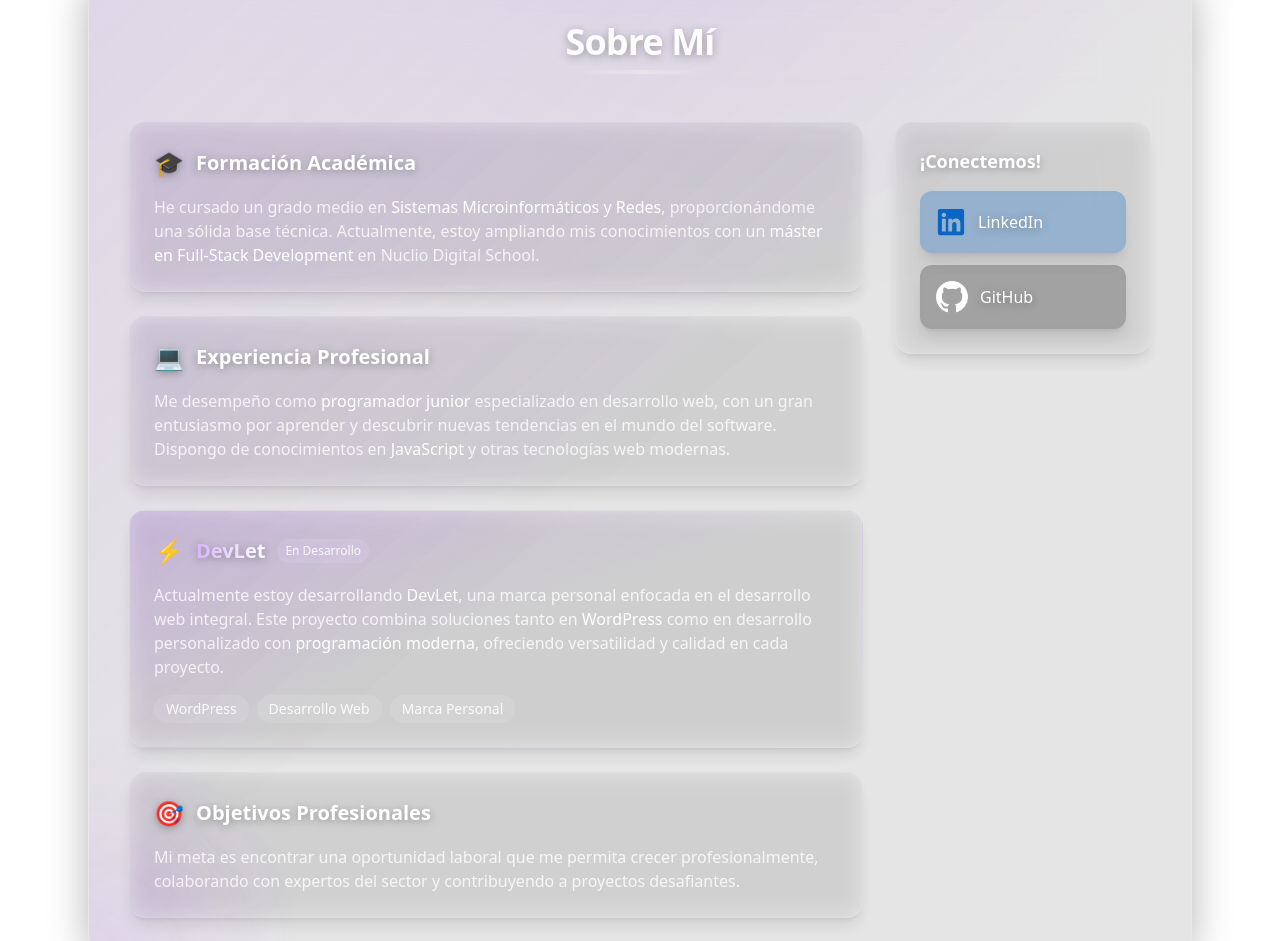
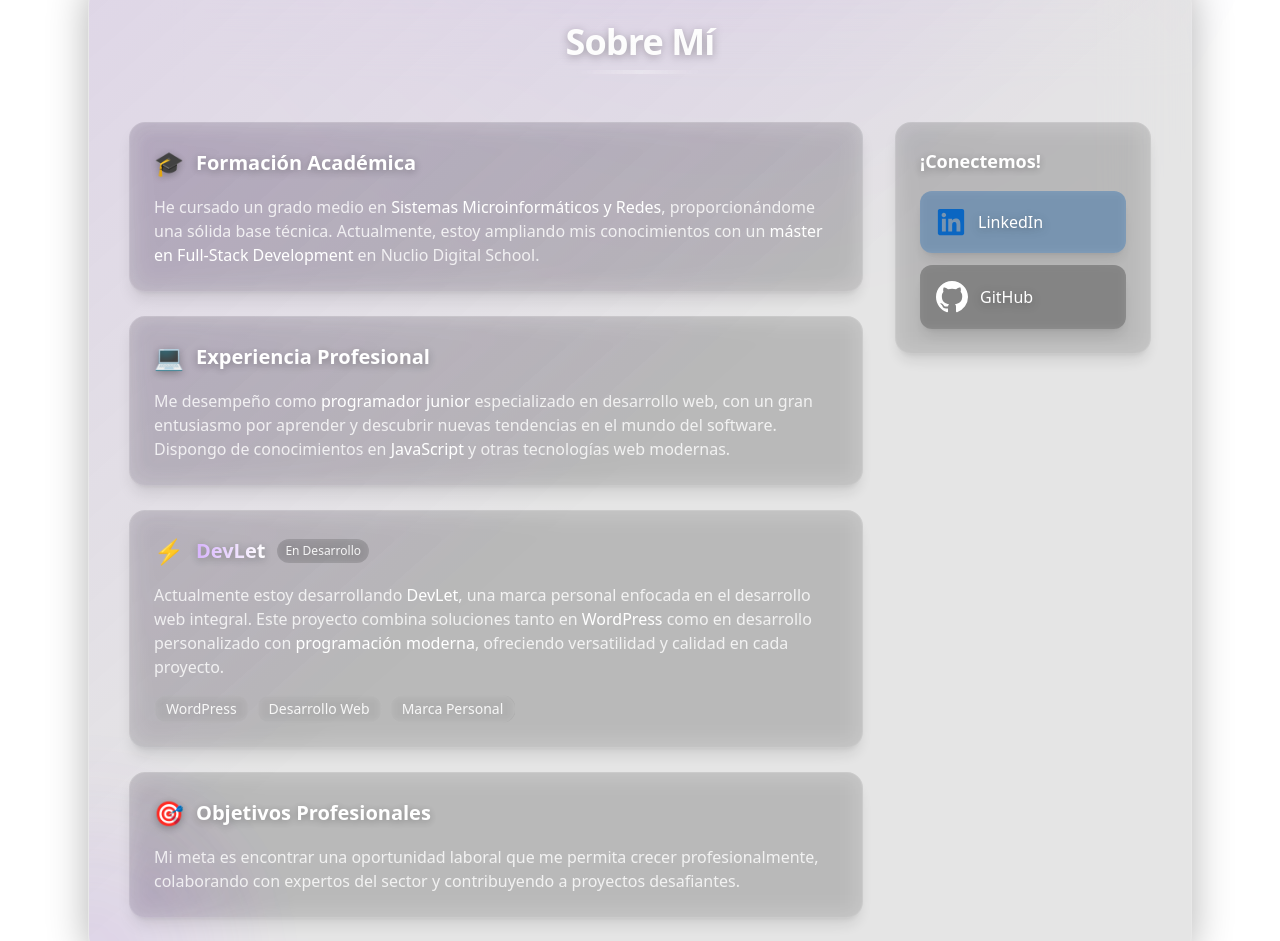
Before and after one commit to nacho995/personal-portfolio, a React (Vite) app in the folder Frontend/: page / in a window 1280 px wide. Shown: the part 979-1920 px from the top of the page. Built offline with nearby package versions, Linux system fonts and the light colour scheme.

Commit message:
IOS FIXES

```diff
--- a/Frontend/src/components/Home/aboutMe.jsx
+++ b/Frontend/src/components/Home/aboutMe.jsx
@@ -27,7 +27,7 @@ export default function AboutMe() {
               initial={{ opacity: 0, y: 20 }}
               animate={{ opacity: 1, y: 0 }}
               transition={{ duration: 0.5 }}
-              className="p-4 sm:p-6 rounded-xl sm:rounded-2xl bg-white/[0.04] border border-white/[0.08] hover:bg-white/[0.06] transition-colors duration-300 backdrop-blur-md shadow-lg"
+              className="p-4 sm:p-6 rounded-xl sm:rounded-2xl bg-black/10 border border-white/10 hover:bg-black/20 transition-colors duration-300 backdrop-blur-md shadow-lg"
             >
               <h2 className="text-lg sm:text-xl font-semibold text-white mb-3 sm:mb-4 flex items-center gap-2 sm:gap-3 drop-shadow-[0_2px_4px_rgba(0,0,0,0.3)]">
                 <span className="text-xl sm:text-2xl">🎓</span>
@@ -45,7 +45,7 @@ export default function AboutMe() {
               initial={{ opacity: 0, y: 20 }}
               animate={{ opacity: 1, y: 0 }}
               transition={{ duration: 0.5, delay: 0.2 }}
-              className="p-4 sm:p-6 rounded-xl sm:rounded-2xl bg-white/[0.04] border border-white/[0.08] hover:bg-white/[0.06] transition-colors duration-300 backdrop-blur-md shadow-lg"
+              className="p-4 sm:p-6 rounded-xl sm:rounded-2xl bg-black/10 border border-white/10 hover:bg-black/20 transition-colors duration-300 backdrop-blur-md shadow-lg"
             >
               <h2 className="text-lg sm:text-xl font-semibold text-white mb-3 sm:mb-4 flex items-center gap-2 sm:gap-3 drop-shadow-[0_2px_4px_rgba(0,0,0,0.3)]">
                 <span className="text-xl sm:text-2xl">💻</span>
@@ -63,7 +63,7 @@ export default function AboutMe() {
               initial={{ opacity: 0, y: 20 }}
               animate={{ opacity: 1, y: 0 }}
               transition={{ duration: 0.5, delay: 0.3 }}
-              className="relative p-4 sm:p-6 rounded-xl sm:rounded-2xl bg-gradient-to-br from-purple-500/15 via-transparent to-blue-500/15 border border-white/[0.08] hover:from-purple-500/25 hover:to-blue-500/25 transition-all duration-300 group backdrop-blur-md shadow-lg"
+              className="relative p-4 sm:p-6 rounded-xl sm:rounded-2xl bg-black/10 border border-white/10 hover:from-purple-500/25 hover:to-blue-500/25 transition-all duration-300 group backdrop-blur-md shadow-lg"
             >
               <div className="absolute -inset-[1px] bg-gradient-to-r from-purple-500/30 to-blue-500/30 rounded-xl sm:rounded-2xl blur-sm opacity-0 group-hover:opacity-100 transition-opacity duration-300" />
               <div className="relative">
@@ -72,7 +72,7 @@ export default function AboutMe() {
                   <h2 className="text-lg sm:text-xl font-semibold bg-gradient-to-r from-purple-300 to-white bg-clip-text text-transparent drop-shadow-[0_2px_4px_rgba(0,0,0,0.3)]">
                     DevLet
                   </h2>
-                  <span className="px-2 py-1 text-xs font-medium bg-white/15 rounded-full text-white/90 ml-auto sm:ml-0 backdrop-blur-sm">
+                  <span className="px-2 py-1 text-xs font-medium bg-black/10 rounded-full text-white/90 ml-auto sm:ml-0 backdrop-blur-sm">
                     En Desarrollo
                   </span>
                 </div>
@@ -96,7 +96,7 @@ export default function AboutMe() {
               initial={{ opacity: 0, y: 20 }}
               animate={{ opacity: 1, y: 0 }}
               transition={{ duration: 0.5, delay: 0.4 }}
-              className="p-4 sm:p-6 rounded-xl sm:rounded-2xl bg-white/[0.04] border border-white/[0.08] hover:bg-white/[0.06] transition-colors duration-300 backdrop-blur-md shadow-lg"
+              className="p-4 sm:p-6 rounded-xl sm:rounded-2xl bg-black/10 border border-white/10 hover:bg-black/20 transition-colors duration-300 backdrop-blur-md shadow-lg"
             >
               <h2 className="text-lg sm:text-xl font-semibold text-white mb-3 sm:mb-4 flex items-center gap-2 sm:gap-3 drop-shadow-[0_2px_4px_rgba(0,0,0,0.3)]">
                 <span className="text-xl sm:text-2xl">🎯</span>
@@ -114,7 +114,7 @@ export default function AboutMe() {
             initial={{ opacity: 0, x: 20 }}
             animate={{ opacity: 1, x: 0 }}
             transition={{ duration: 0.5, delay: 0.6 }}
-            className="w-full lg:w-64 p-4 sm:p-6 rounded-xl sm:rounded-2xl bg-white/[0.04] border border-white/[0.08] lg:sticky lg:top-4 backdrop-blur-md shadow-lg"
+            className="w-full lg:w-64 p-4 sm:p-6 rounded-xl sm:rounded-2xl bg-black/10 border border-white/10 lg:sticky lg:top-4 backdrop-blur-md shadow-lg"
           >
             <h3 className="text-base sm:text-lg font-semibold text-white mb-3 sm:mb-4 drop-shadow-[0_2px_4px_rgba(0,0,0,0.3)]">¡Conectemos!</h3>
             <div className="grid grid-cols-2 lg:grid-cols-1 gap-2 sm:gap-3">
```
